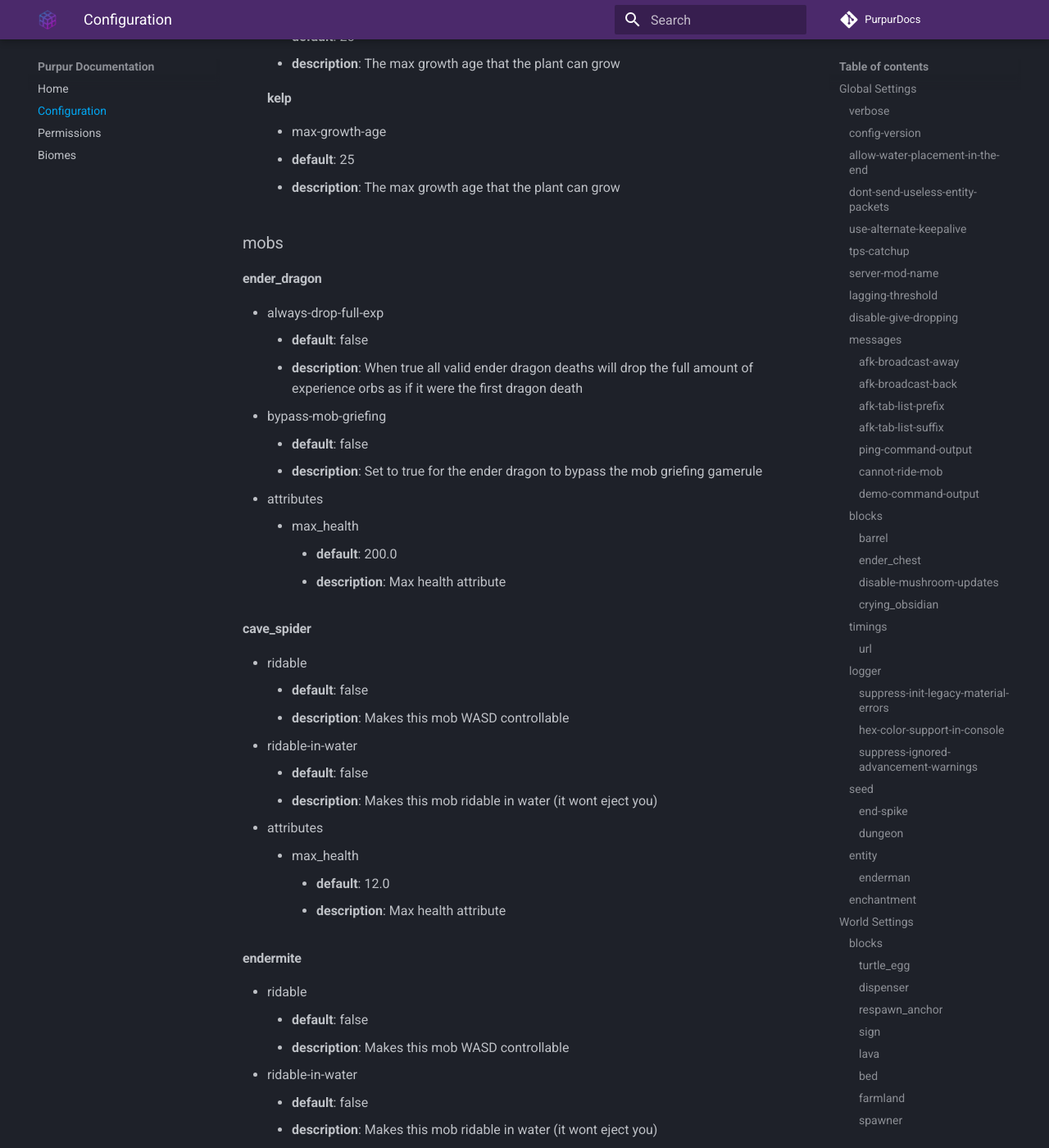
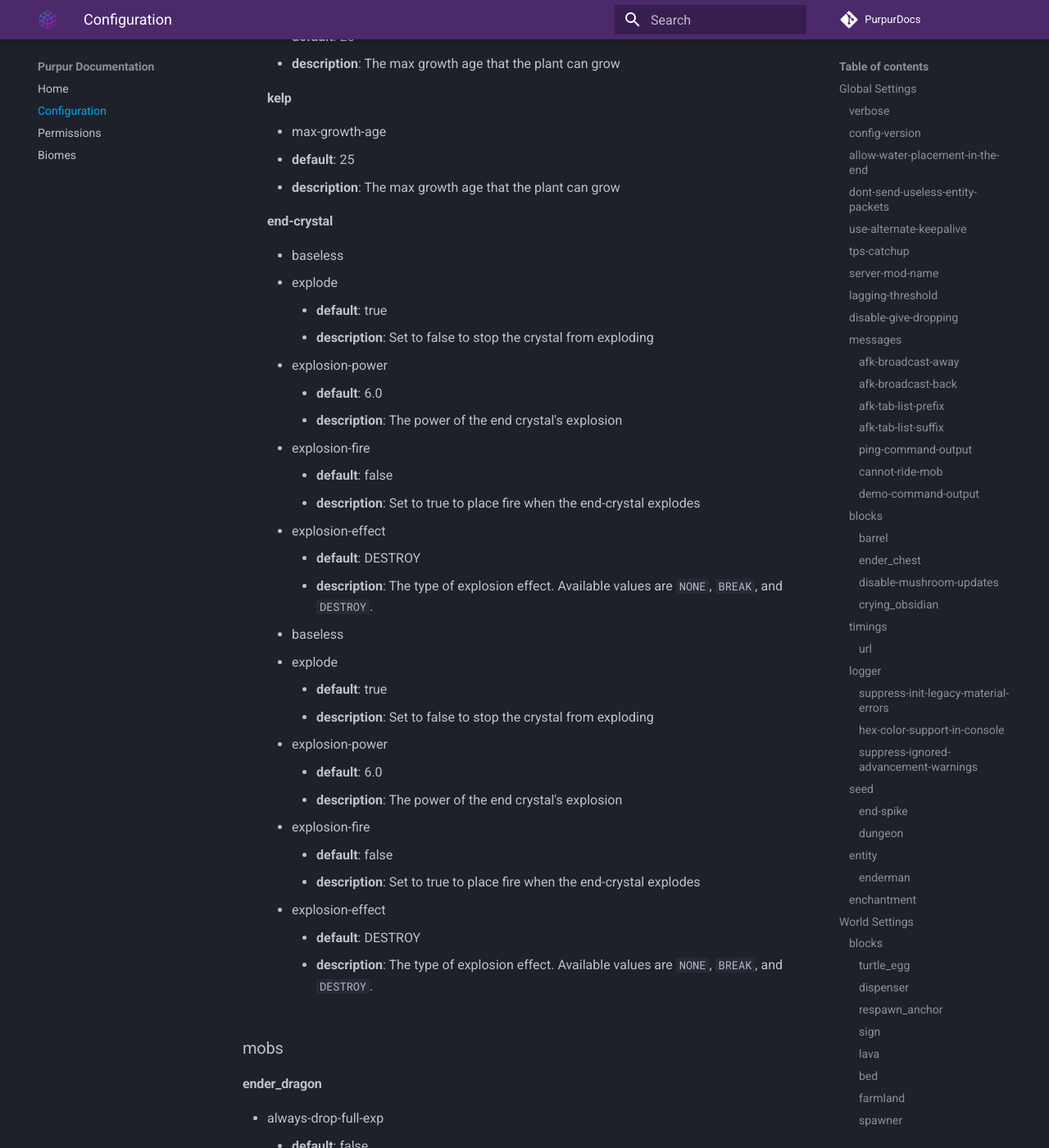
Before and after one commit to PurpurMC/PurpurDocs, an MkDocs documentation site: the page built from docs/Configuration.md, in a window 1280 px wide and 1400 px high, scrolled down 10816 px. Shown: the whole window at 82% size. Built offline with MkDocs 1.6.1 and Material for MkDocs 9.7.7, drawn with Linux system fonts in a browser that asks for light colours; comment, search, counter and statistics services are not loaded; some of the changed text lies outside the part shown.

Commit message:
update from #968 to #978

```diff
--- a/docs/Configuration.md
+++ b/docs/Configuration.md
@@ -310,6 +310,33 @@ World settings are on a per-world basis. The child-node <code>default</code> is
 * max-growth-age
     - **default**: 25
     - **description**: The max growth age that the plant can grow
+#### end-crystal
+* baseless
+    * explode
+        - **default**: true
+        - **description**: Set to false to stop the crystal from exploding
+    * explosion-power
+        - **default**: 6.0
+        - **description**: The power of the end crystal's explosion
+    * explosion-fire
+        - **default**: false
+        - **description**: Set to true to place fire when the end-crystal explodes
+    * explosion-effect
+        - **default**: DESTROY
+        - **description**: The type of explosion effect. Available values are `NONE`, `BREAK`, and `DESTROY`.
+* baseless
+    * explode
+        - **default**: true
+        - **description**: Set to false to stop the crystal from exploding
+    * explosion-power
+        - **default**: 6.0
+        - **description**: The power of the end crystal's explosion
+    * explosion-fire
+        - **default**: false
+        - **description**: Set to true to place fire when the end-crystal explodes
+    * explosion-effect
+        - **default**: DESTROY
+        - **description**: The type of explosion effect. Available values are `NONE`, `BREAK`, and `DESTROY`.
 
 ### mobs
 
@@ -645,6 +672,9 @@ If `min-shoot-interval-ticks` and `max-shoot-interval-ticks` are both set to
 * ignore-players-with-torch
     - **default**: false
     - **description**: Whether phantoms avoid players with a torch in their hand
+* allow-griefing
+    - **default**: false
+    - **description**: Whether a phantom's flames can burn items
 * spawn
     * min-sky-darkness
         - **default**: 5
@@ -1422,6 +1452,9 @@ If `min-shoot-interval-ticks` and `max-shoot-interval-ticks` are both set to
 * ridable-max-y
     - **default**: 256
     - **description**: Maximum height this mob can fly to while being ridden
+* allow-griefing
+    - **default**: true
+    - **description**: Set to false to stop the ghast from griefing
 * attributes
     * max_health
         - **default**: 10.0
@@ -1981,6 +2014,10 @@ Requires perms `purpur.drop.spawner` & `purpur.place.spawner` ([Permissions](Per
 - **default**: false
 - **description**: Set to true to impose teleport restrictions on gateways. This broadcasts the `EntityTeleportHinderedEvent` event which gives the ability to retry teleports if they fail due to having passengers/being vehicles
 
+#### always-tame-in-creative
+- **default**: false
+- **description**: Set to true to have 100% chance of taming a mob
+
 ### ridable-settings
 
 #### babies-are-ridable
```
Also changed, not shown: docs/index.md (+1 -1 lines).
